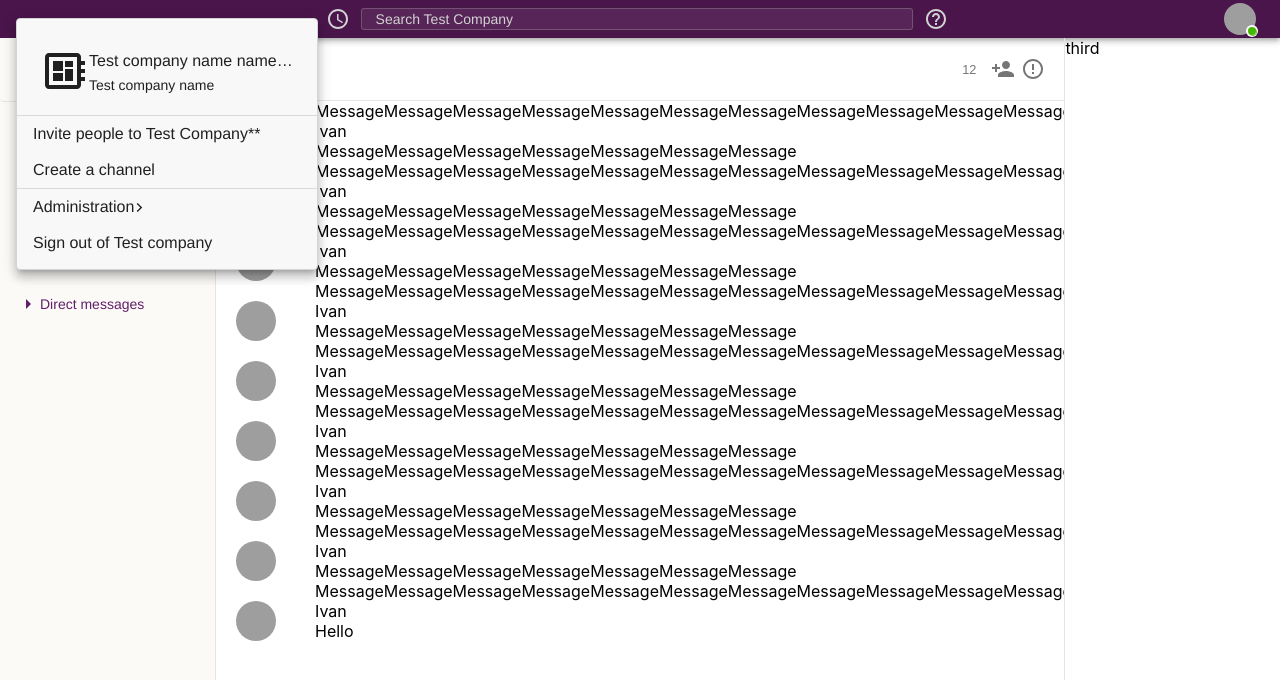
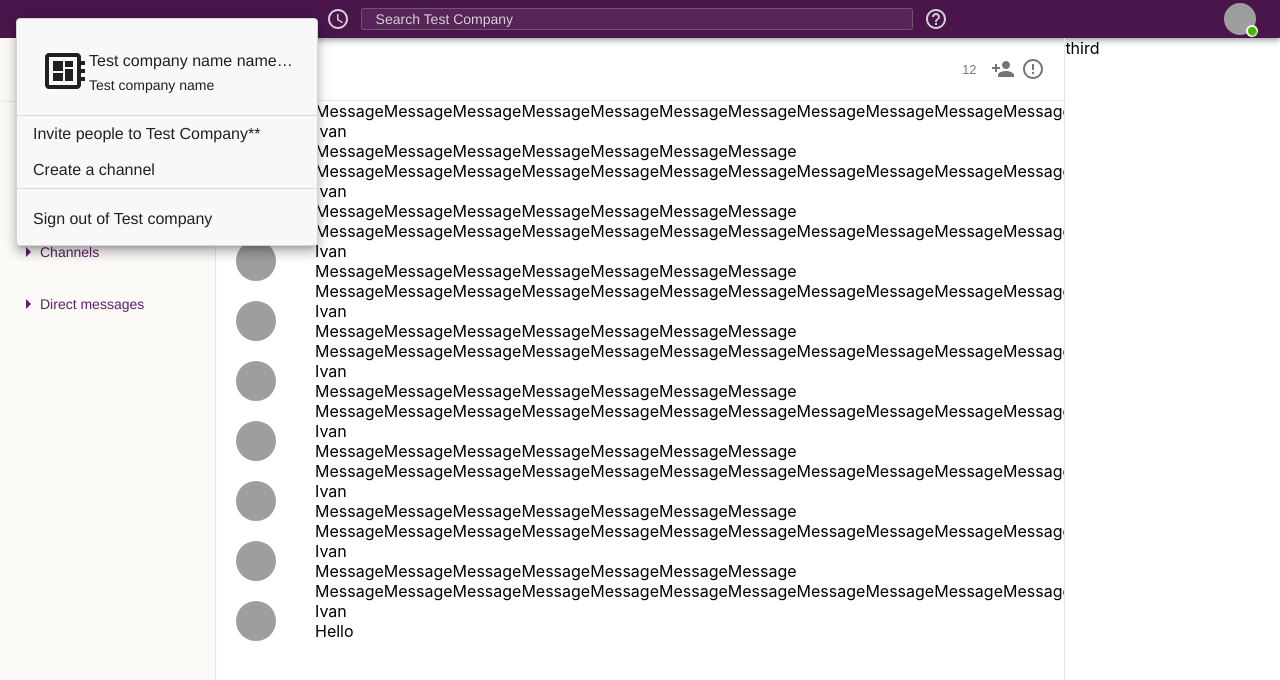
Before and after one commit to Hope-creator/react-slackclone, a React (Create React App) app: page / in a window 1280 px wide. Both pictures are taken after a click on the button "Test company". Shown: the top 680 px of the page. Built offline with nearby package versions, Linux system fonts and the light colour scheme; grey boxes are pictures that could not be loaded.

Commit message:
Add more flexibility

```diff
--- a/src/components/SimplePopover.tsx
+++ b/src/components/SimplePopover.tsx
@@ -2,24 +2,26 @@ import React from "react";
 import Popover from "@material-ui/core/Popover";
 import { MenuItem } from "@material-ui/core";
 import ArrowForwardIosIcon from "@material-ui/icons/ArrowForwardIos";
-import ArrowBackIosIcon from "@material-ui/icons/ArrowBackIos";
+
 
 interface SimplePopOverProps {
-  text: string;
+  itemChildren: React.ReactNode;
   children: React.ReactNode;
   anchorOriginBlockVertical: "top" | "center" | "bottom";
   anchorOriginBlockHorizontal: "left" | "center" | "right";
   anchorPopupBlockVertical: "top" | "center" | "bottom";
   anchorPopupBlockHorizontal: "left" | "center" | "right";
+  arrow?: boolean;
 }
 
 export const SimplePopover: React.FC<SimplePopOverProps> = ({
-  text,
+  itemChildren,
   children,
   anchorOriginBlockVertical,
   anchorOriginBlockHorizontal,
   anchorPopupBlockVertical,
   anchorPopupBlockHorizontal,
+  arrow = false
 }: SimplePopOverProps): React.ReactElement => {
   const [anchorEl, setAnchorEl] = React.useState<HTMLLIElement | null>(null);
 
@@ -37,11 +39,8 @@ export const SimplePopover: React.FC<SimplePopOverProps> = ({
   return (
     <div>
       <MenuItem aria-describedby={id} onClick={handleClick}>
-        {anchorOriginBlockHorizontal === "center" && (
-          <ArrowBackIosIcon fontSize="small" />
-        )}
-        {text}
-        {anchorOriginBlockHorizontal === "right" && (
+        {itemChildren}
+        {arrow && (
           <ArrowForwardIosIcon fontSize="small" />
         )}
       </MenuItem>
```
